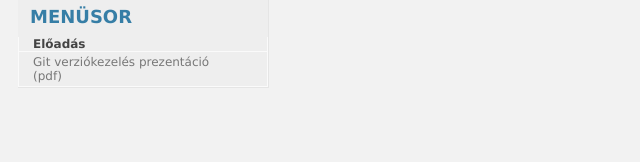
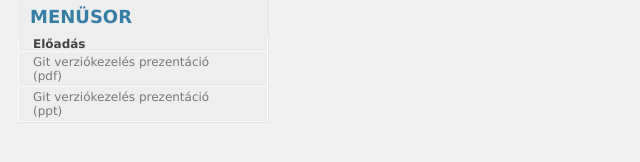
Before and after one commit to szcs1986/git_prezentacio, a plain HTML site: page menu.html in a window 1280 px wide. Shown: the whole page, without its empty margins (0-640 px from the left). Drawn offline with Linux system fonts and the light colour scheme.

Commit message:
Új menüpont kialakítása a ppt-s diasor letöltéséhez

```diff
--- a/menu.html
+++ b/menu.html
@@ -13,6 +13,7 @@
 		<ul>
             <li><div class="sidenavActive">Előadás</div></li>
 				<li><a href="GitPrezentacio_20161207.pdf" target="mainframe"> Git verziókezelés prezentáció<br> (pdf) </a></li>
+				<li><a href="GitPrezentacio_20161207.ppt" target="mainframe"> Git verziókezelés prezentáció<br> (ppt) </a></li>
 		</ul>
     </div>
 </BODY>
```
Also changed, not shown: 1 other file.
